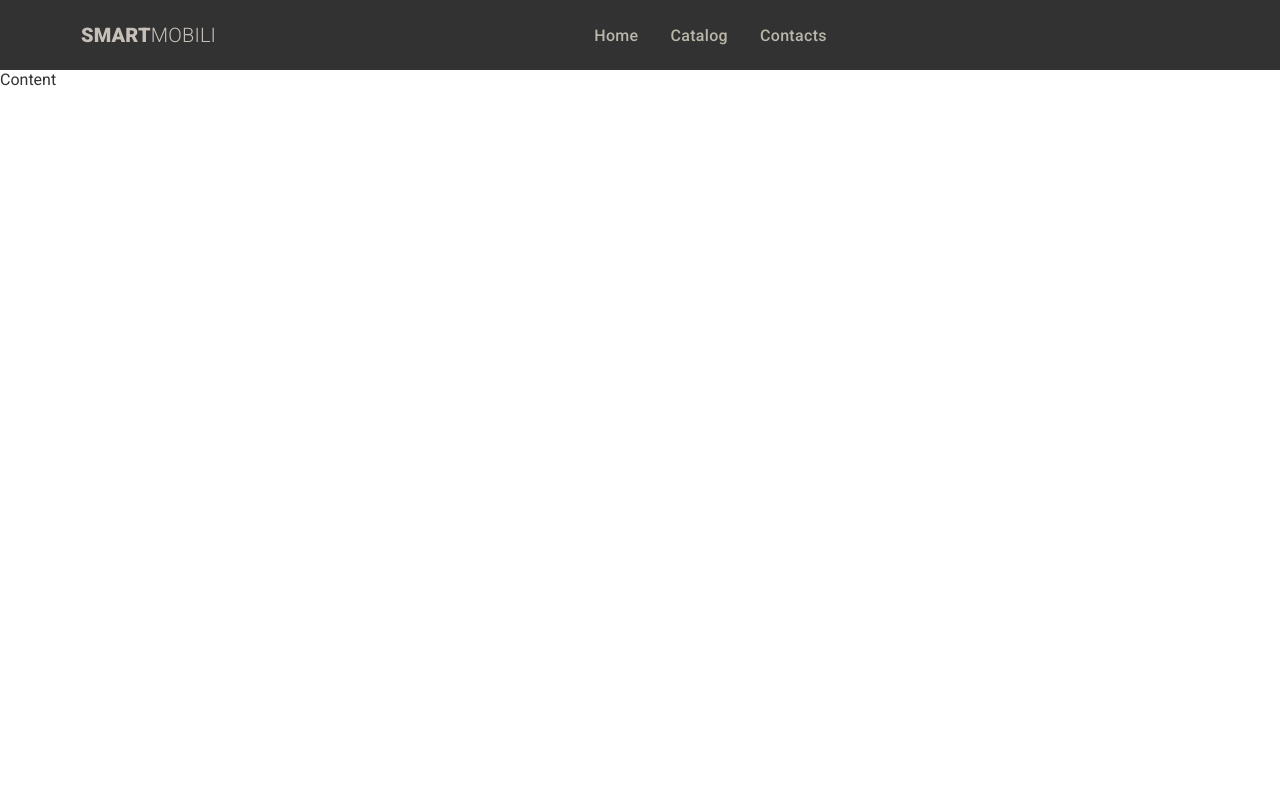
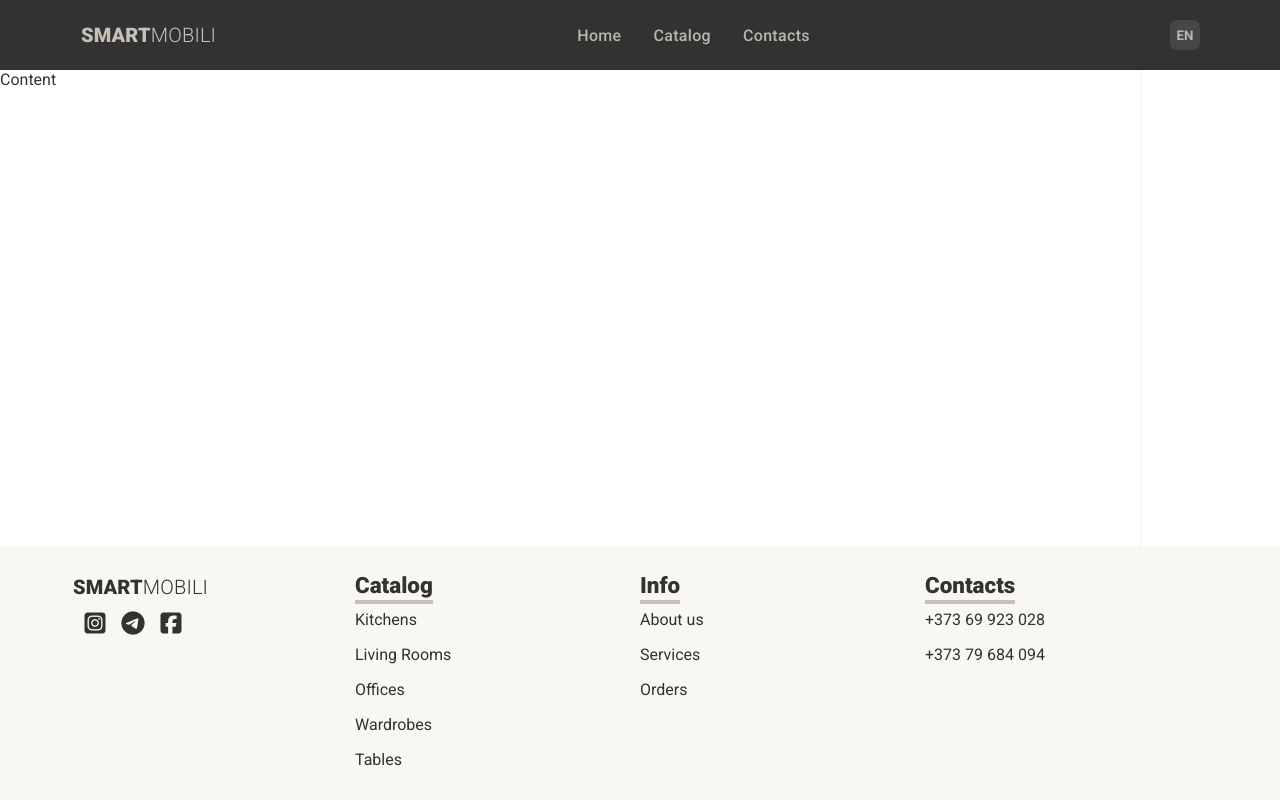
Before and after one commit to lxndrbukin/SmartMobili, a React (Vite) app: page / in a window 1280 px wide. Built offline with nearby package versions, Linux system fonts and the light colour scheme.

Commit message:
Initial Header/Footer mockup created

```diff
--- a/index.html
+++ b/index.html
@@ -1,8 +1,15 @@
-<!doctype html>
+<!DOCTYPE html>
 <html lang="en">
   <head>
     <meta charset="UTF-8" />
     <link rel="icon" type="image/svg+xml" href="/vite.svg" />
+    <link
+      rel="stylesheet"
+      href="https://cdnjs.cloudflare.com/ajax/libs/font-awesome/7.0.1/css/all.min.css"
+      integrity="sha512-2SwdPD6INVrV/lHTZbO2nodKhrnDdJK9/kg2XD1r9uGqPo1cUbujc+IYdlYdEErWNu69gVcYgdxlmVmzTWnetw=="
+      crossorigin="anonymous"
+      referrerpolicy="no-referrer"
+    />
     <meta name="viewport" content="width=device-width, initial-scale=1.0" />
     <title>smartmobili</title>
   </head>
--- a/src/assets/styles.css
+++ b/src/assets/styles.css
@@ -74,6 +74,11 @@
   align-items: center;
 }
 
+/* SELECT */
+select {
+  font-family: "Roboto", sans-serif;
+}
+
 /* BODY */
 body {
   font-family: "Roboto", sans-serif;
@@ -87,15 +92,21 @@ body a {
   color: var(--dark-font-color);
 }
 
-/* CONTAINER */
-.container {
+/* MAIN CONTAINER */
+.main_container {
+  display: grid;
+  grid-template-rows: 70px 1fr 252px;
+}
+
+/* CONTENT CONTAINER */
+.content_container {
   width: 100%;
   max-width: var(--standard-width);
-  min-height: calc(100vh - 30px);
-  margin: 15px auto;
+  min-height: calc(100vh - 70px - 252px);
+  /* margin: 15px auto; */
   background-color: var(--white);
-  border-radius: 15px;
-  padding: 0 30px;
+  /* border-radius: 15px;
+  padding: 0 30px; */
   box-shadow: var(--shadow);
 }
 
@@ -137,7 +148,6 @@ body a {
 
 .header-wrapper .header .header_user-profile_wrapper {
   position: absolute;
-  display: none;
   right: 0;
   width: 200px;
   height: fit-content;
@@ -165,8 +175,8 @@ body a {
   height: 10px;
   width: 10px;
   background-color: var(--white);
-  top: -6px;
-  right: 10px;
+  top: -5px;
+  right: 11px;
   border-top: 1px solid #eeeeee;
   border-right: 1px solid #eeeeee;
   transform: rotate(-45deg);
@@ -504,7 +514,7 @@ body a {
 .footer-wrapper .footer {
   width: 100%;
   max-width: var(--standard-width);
-  padding: var(--spacing-sm) 0;
+  padding: var(--spacing-sm);
   display: flex;
   justify-content: space-between;
   align-items: flex-start;
--- a/src/components/App.tsx
+++ b/src/components/App.tsx
@@ -1,11 +1,13 @@
 import { type JSX } from "react";
 import Header from "./Header/Header";
+import Footer from "./Footer/Footer";
 
 export default function App(): JSX.Element {
   return (
     <div className="main_container">
       <Header />
       <div className="content_container">Content</div>
+      <Footer />
     </div>
   );
 }
--- /dev/null
+++ b/src/components/Footer/Footer.tsx
@@ -0,0 +1,64 @@
+import { type JSX } from "react";
+
+export default function Footer(): JSX.Element {
+  return (
+    <div className="footer-wrapper">
+      <footer className="footer">
+        <div className="footer-col">
+          <a className="logo logo-dark" href="/">
+            <div className="logo_primary">
+              <span className="logo_primary-left">SMART</span>
+              <span className="logo_primary-right">MOBILI</span>
+            </div>
+          </a>
+          <div className="footer-socials">
+            <i className="fab fa-instagram-square"></i>
+            <i className="fab fa-telegram-plane"></i>
+            <i className="fab fa-facebook-square"></i>
+          </div>
+        </div>
+        <div className="footer-col">
+          <h3 className="footer-col-header">Catalog</h3>
+          <ul>
+            <li>
+              <a href="#">Kitchens</a>
+            </li>
+            <li>
+              <a href="#">Living Rooms</a>
+            </li>
+            <li>
+              <a href="#">Offices</a>
+            </li>
+            <li>
+              <a href="#">Wardrobes</a>
+            </li>
+            <li>
+              <a href="#">Tables</a>
+            </li>
+          </ul>
+        </div>
+        <div className="footer-col">
+          <h3 className="footer-col-header">Info</h3>
+          <ul>
+            <li>
+              <a href="#">About us</a>
+            </li>
+            <li>
+              <a href="#">Services</a>
+            </li>
+            <li>
+              <a href="#">Orders</a>
+            </li>
+          </ul>
+        </div>
+        <div className="footer-col">
+          <h3 className="footer-col-header">Contacts</h3>
+          <ul>
+            <li>+373 69 923 028</li>
+            <li>+373 79 684 094</li>
+          </ul>
+        </div>
+      </footer>
+    </div>
+  );
+}
--- a/src/components/Header/Header.tsx
+++ b/src/components/Header/Header.tsx
@@ -1,4 +1,6 @@
 import { type JSX } from "react";
+import SelectLang from "./SelectLang";
+import HeaderProfile from "./HeaderProfile";
 
 export default function Header(): JSX.Element {
   return (
@@ -23,7 +25,10 @@ export default function Header(): JSX.Element {
             </li>
           </ul>
         </div>
-        <div className="header_user-links"></div>
+        <div className="header_user-links">
+          {/* <HeaderProfile /> */}
+          <SelectLang lang="en" />
+        </div>
       </header>
     </div>
   );
--- /dev/null
+++ b/src/components/Header/HeaderProfile.tsx
@@ -0,0 +1,61 @@
+import { type JSX } from "react";
+import { useRef, useState, useEffect } from "react";
+
+export default function HeaderProfile(): JSX.Element {
+  const iconRef = useRef<HTMLDivElement>(null);
+  const dropdownRef = useRef<HTMLDivElement>(null);
+
+  const [isVisible, setIsVisible] = useState(false);
+
+  useEffect(() => {
+    document.addEventListener("click", handleOutsideClick);
+    return (): void =>
+      document.removeEventListener("click", handleOutsideClick);
+  }, []);
+
+  const handleOutsideClick = (e: MouseEvent): void => {
+    if (
+      iconRef &&
+      !iconRef.current?.contains(e.target as Element) &&
+      !dropdownRef.current?.contains(e.target as Element)
+    ) {
+      setIsVisible(false);
+    }
+  };
+
+  const headerUserProfile = (): JSX.Element => {
+    return (
+      <div ref={dropdownRef} className="header_user-profile_wrapper">
+        <div className="header_user-profile">
+          <div className="header_user-profile-info">
+            <i className="fas fa-user-circle"></i>
+            <span>User</span>
+          </div>
+          <div className="header_user-profile_links">
+            <a className="header_user-profile_link" href="/profile">
+              Profile
+            </a>
+            <a className="header_user-profile_link" href="/signout">
+              Sign out
+            </a>
+          </div>
+        </div>
+      </div>
+    );
+  };
+
+  return (
+    <div className="header_user">
+      <div
+        ref={iconRef}
+        onClick={() => setIsVisible(!isVisible)}
+        className="header_user-link"
+        id="header_profile-icon"
+        title="Profile"
+      >
+        <i className="far fa-user"></i>
+      </div>
+      {isVisible && headerUserProfile()}
+    </div>
+  );
+}
--- /dev/null
+++ b/src/components/Header/SelectLang.tsx
@@ -0,0 +1,15 @@
+import { type JSX } from "react";
+
+export default function SelectLang({ lang }: { lang: string }): JSX.Element {
+  const renderLangs = (): Array<JSX.Element> => {
+    return ["en", "ro", "ru"].map((language) => {
+      return (
+        <option value={language} selected={lang == language}>
+          {language.toUpperCase()}
+        </option>
+      );
+    });
+  };
+
+  return <select className="header_lang-selector">{renderLangs()}</select>;
+}
```
